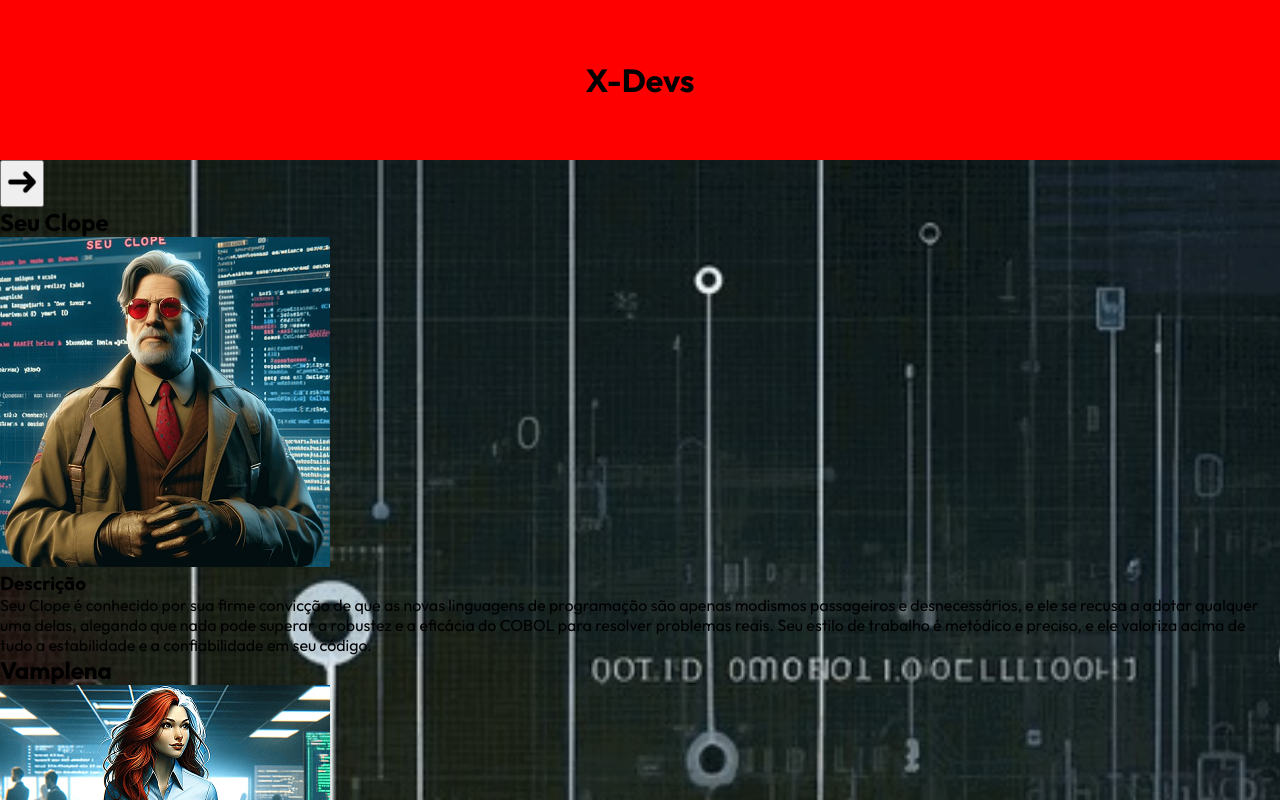
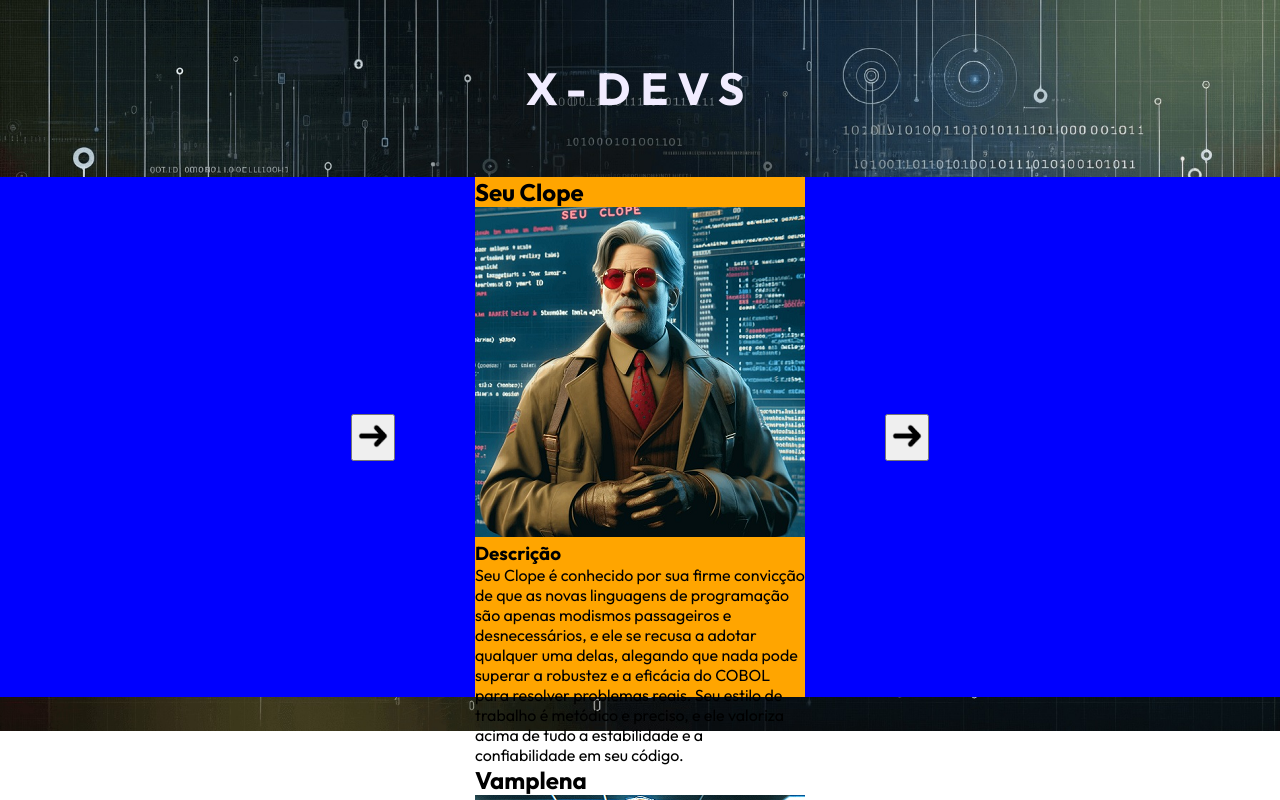
Before and after one commit to hector-bueno/Dev-em-Dobro-Projeto-x-devs, a plain HTML site: page index.html in a window 1280 px wide. Shown: the top 800 px of the page. Drawn offline with Linux system fonts and the light colour scheme.

Commit message:
Continuação do CSS

```diff
--- a/src/css/estilos.css
+++ b/src/css/estilos.css
@@ -6,7 +6,28 @@ body {
 }
 
 .cabecalho {
-    background-color: red;
     text-align: center;
-    padding: 60px;
+    padding: 60px 0;
 }
+
+.cabecalho h1 {
+    color: #f1ecff;
+    font-size: 45px;
+    letter-spacing: 10px;
+    text-transform: uppercase;
+}
+
+.personagens-slider {
+    background-color: blue;
+    display: flex;
+    justify-content: center;
+    align-items: center;
+    gap: 80px;
+    /* 1:19:34 - Live do CSS */
+}
+
+.lista-personagens {
+    background-color: orange;
+    width: 330px;
+    height: 520px;
+}
```
